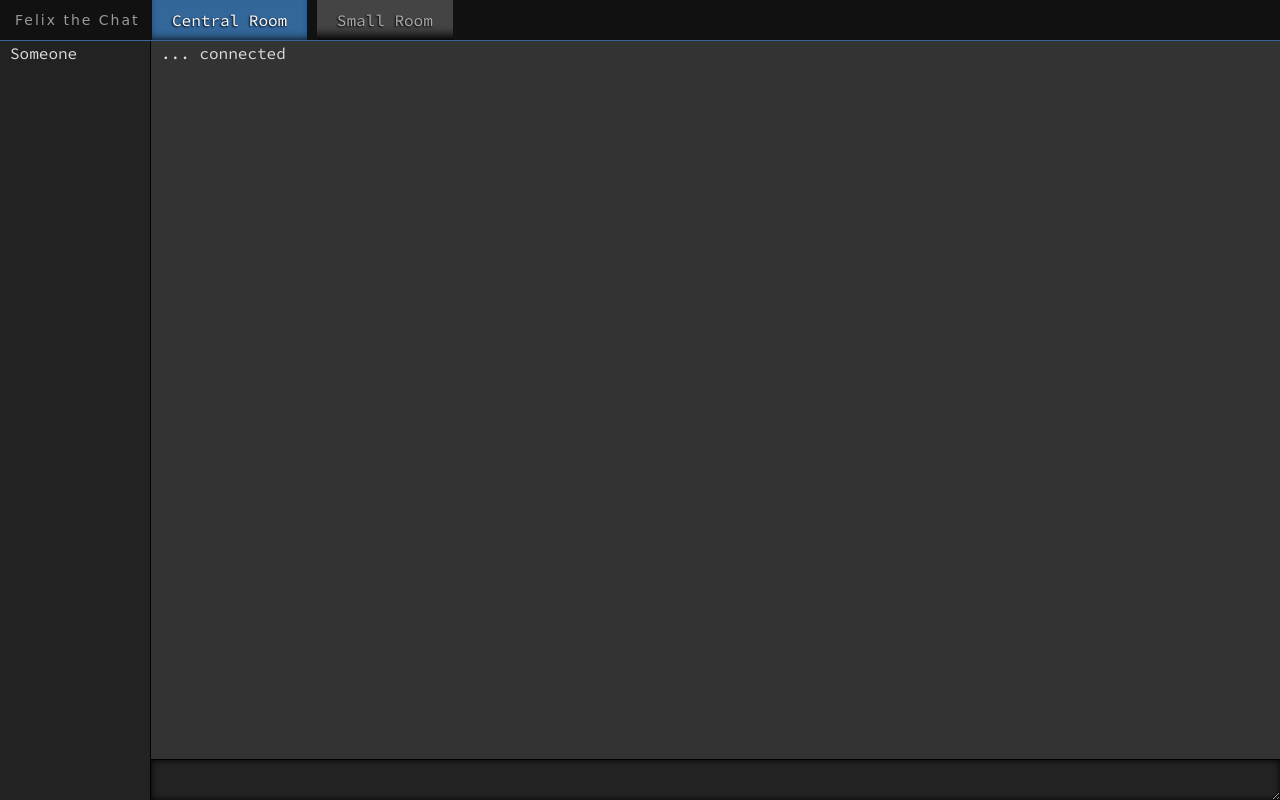
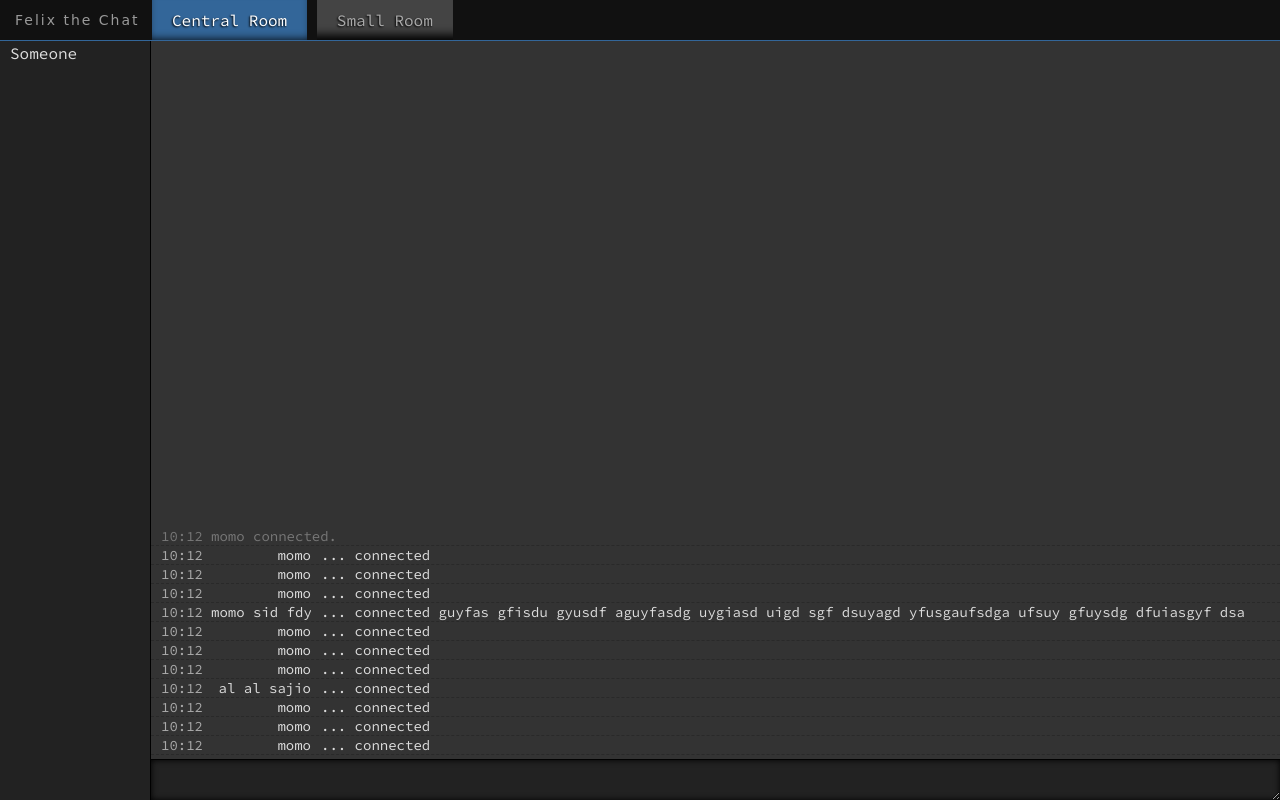
Before and after one commit to mose/felix, a plain HTML site: page www/index.html in a window 1280 px wide. Drawn offline with Linux system fonts and the light colour scheme; a web font is replaced by a local one.

Commit message:
more css styling

```diff
--- a/www/felix.css
+++ b/www/felix.css
@@ -111,6 +111,52 @@ a {
   right: 0;
   left: 151px;
   padding: 2px 10px;
+  vertical-align: bottom;
+}
+#messages > div {
+  position: absolute;
+  bottom: 5px;
+  max-height: 100%;
+  overflow-x: none;
+  overflow-y: auto;
+  right: 0;
+  left: 0;
+}
+.line {
+  padding: 0 10px;
+  border-bottom: 1px dashed #292929;
+  font-size: 14px;
+  clear: both;
+}
+.line .timestamp {
+  float: left;
+  display: inline-block;
+  width: 50px;
+  color: #aaa;
+}
+.system.line {
+  color: #777;
+}
+.system.line .timestamp {
+  color: #777;
+}
+.line .user {
+  display: inline-block;
+  float: left;
+  width: 100px;
+  text-align: right;
+  overflow: hidden;
+  white-space: nowrap;
+}
+.line .message {
+  display: block;
+  position: relative;
+  margin-left: 160px;
+}
+.system.line .message {
+  display: block;
+  position: relative;
+  margin-left: 50px;
 }
 #inputbox {
   position: fixed;
@@ -139,8 +185,7 @@ a {
 #inputbox textarea:focus {
   background-color: #333;
 }
-#inputbox textarea:after {
-  position: absolute;
+#inputbox textarea:before {
   color: #f90;
   right: -20px;
   top: -10px;
--- a/www/felix.js
+++ b/www/felix.js
@@ -22,7 +22,8 @@ document.addEventListener('DOMContentLoaded',function() {
     document.getElementById("loginpanel").style.display = "none";
     document.getElementById("chat").style.display = "block";
   });
-    document.getElementById("loginpanel").style.display = "none";
-    document.getElementById("chat").style.display = "block";
+
+  document.getElementById("loginpanel").style.display = "none";
+  document.getElementById("chat").style.display = "block";
 
 });
--- a/www/index.html
+++ b/www/index.html
@@ -31,7 +31,67 @@
         </div>
         <div id="messagespanel">
           <div id="messages">
-            ... connected
+            <div>
+              <div class="line system">
+                <span class="timestamp">10:12</span>
+                <span class="message">momo connected.</span>
+              </div>
+              <div class="line">
+                <span class="timestamp">10:12</span>
+                <span class="user">momo</span>
+                <span class="message"> ... connected</span>
+              </div>
+              <div class="line">
+                <span class="timestamp">10:12</span>
+                <span class="user">momo</span>
+                <span class="message"> ... connected</span>
+              </div>
+              <div class="line">
+                <span class="timestamp">10:12</span>
+                <span class="user">momo</span>
+                <span class="message"> ... connected</span>
+              </div>
+              <div class="line">
+                <span class="timestamp">10:12</span>
+                <span class="user">momo sid fdysiu fdysiu f</span>
+                <span class="message"> ... connected guyfas gfisdu gyusdf aguyfasdg uygiasd uigd sgf dsuyagd yfusgaufsdga ufsuy gfuysdg dfuiasgyf dsa</span>
+              </div>
+              <div class="line">
+                <span class="timestamp">10:12</span>
+                <span class="user">momo</span>
+                <span class="message"> ... connected</span>
+              </div>
+              <div class="line">
+                <span class="timestamp">10:12</span>
+                <span class="user">momo</span>
+                <span class="message"> ... connected</span>
+              </div>
+              <div class="line">
+                <span class="timestamp">10:12</span>
+                <span class="user">momo</span>
+                <span class="message"> ... connected</span>
+              </div>
+              <div class="line">
+                <span class="timestamp">10:12</span>
+                <span class="user">al al sajio</span>
+                <span class="message"> ... connected</span>
+              </div>
+              <div class="line">
+                <span class="timestamp">10:12</span>
+                <span class="user">momo</span>
+                <span class="message"> ... connected</span>
+              </div>
+              <div class="line">
+                <span class="timestamp">10:12</span>
+                <span class="user">momo</span>
+                <span class="message"> ... connected</span>
+              </div>
+              <div class="line">
+                <span class="timestamp">10:12</span>
+                <span class="user">momo</span>
+                <span class="message"> ... connected</span>
+              </div>
+            </div>
           </div>
           <div id="inputbox">
             <form>
```
